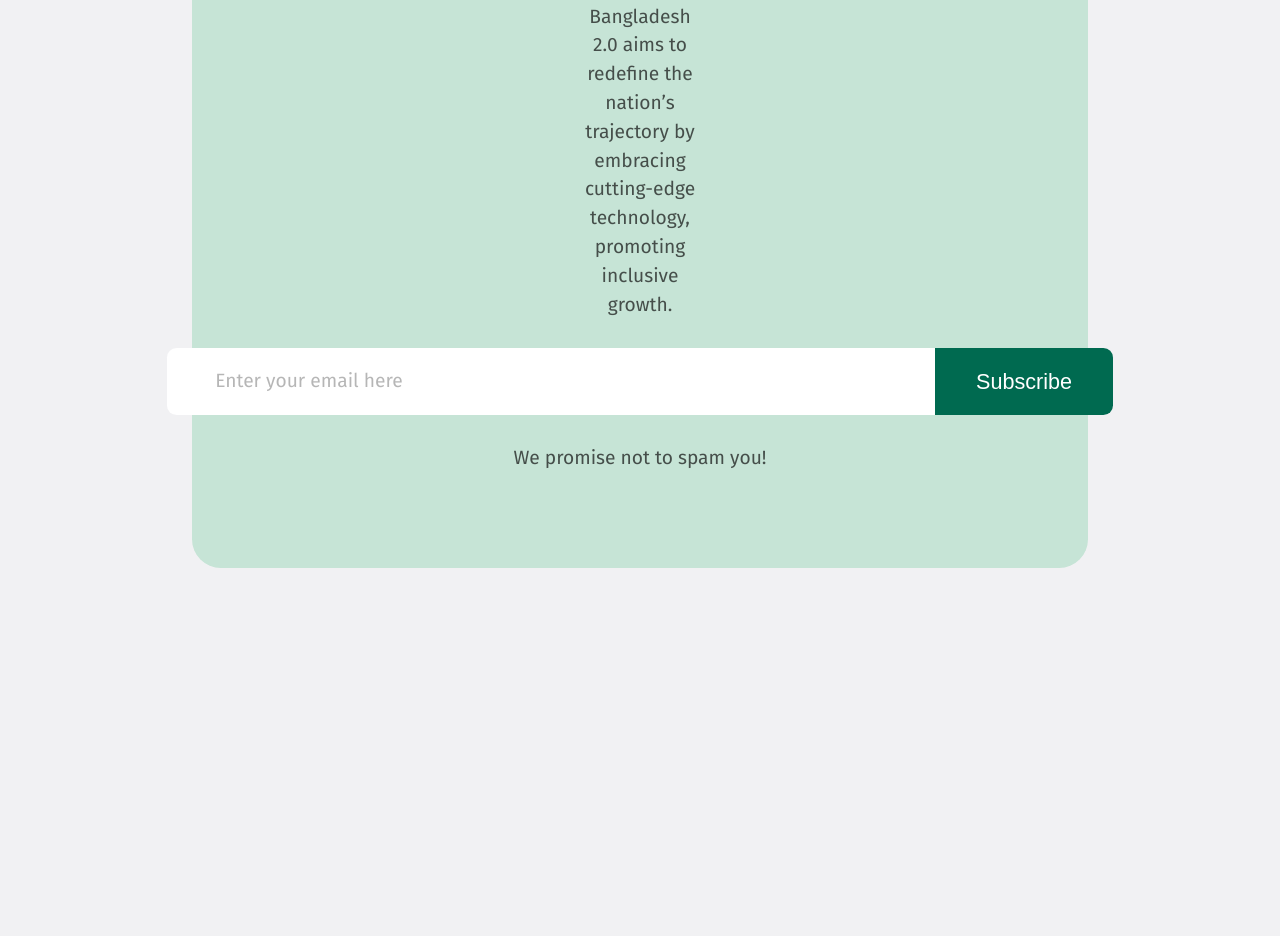
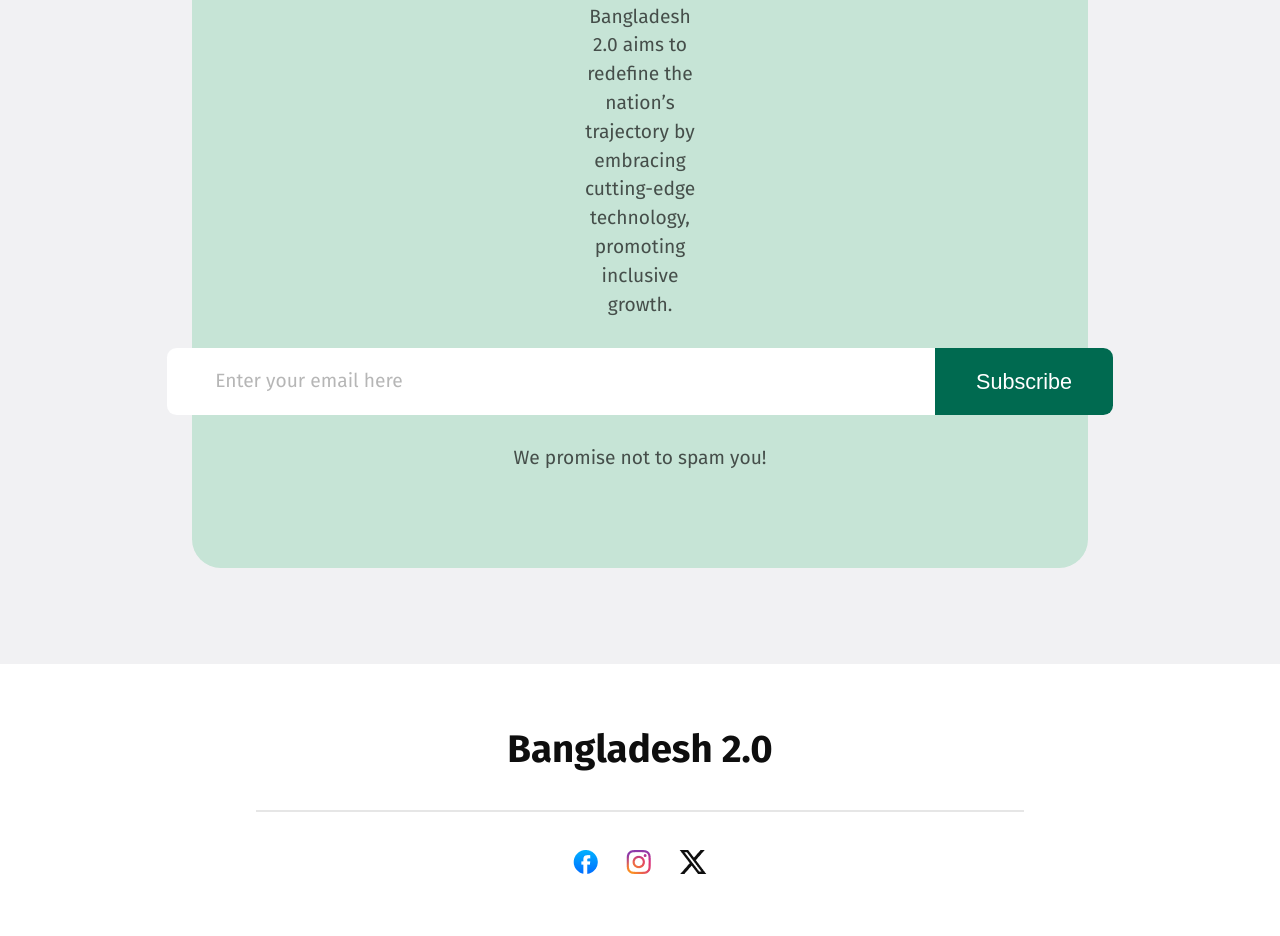
Before and after one commit to omlanfz/ph-assignment1, a plain HTML site: page index.html in a window 1280 px wide. Shown: the part 7180-8116 px from the top of the page. Before the commit the page ends 7748 px from the top, so only its background shows below. Drawn offline with Linux system fonts and the light colour scheme.

Commit message:
added footer section

```diff
--- a/index.html
+++ b/index.html
@@ -245,7 +245,13 @@
       <p class="description">We promise not to spam you!</p>
     </section>
   </main>
-  <footer>
+
+  <footer id="footer">
+    <h1 class="fira-sans-bold">
+      Bangladesh 2.0
+    </h1>
+    <hr>
+    <div class="icon-container"><img src="assets/facebook.png" alt="facebook" class="icon"><img src="assets/instagram.png" alt="ig" class="icon"><img src="assets/x.png" alt="x" class="icon"></div>
 
   </footer>
 </body>
--- a/styles/style.css
+++ b/styles/style.css
@@ -387,3 +387,28 @@ select {
 .subscription-container > .subscribe-button {
   border-radius: 0 9.6px 9.6px 0;
 }
+
+/* Footer style */
+footer {
+  background-color: #fff;
+  margin-top: 96px;
+  min-height: 271.2px;
+  display: flex;
+  flex-direction: column;
+  justify-content: center;
+  align-items: center;
+}
+footer>h1 {
+  font-size: 38.4px;
+}
+hr {
+  margin: 38.4px 192px;
+  border: none;
+  height: 2px;
+  background-color: rgba(14, 14, 14, 0.1);
+  width: 60%;
+}
+.icon-container {
+  display: flex;
+  gap: 27.6px;
+}
```
